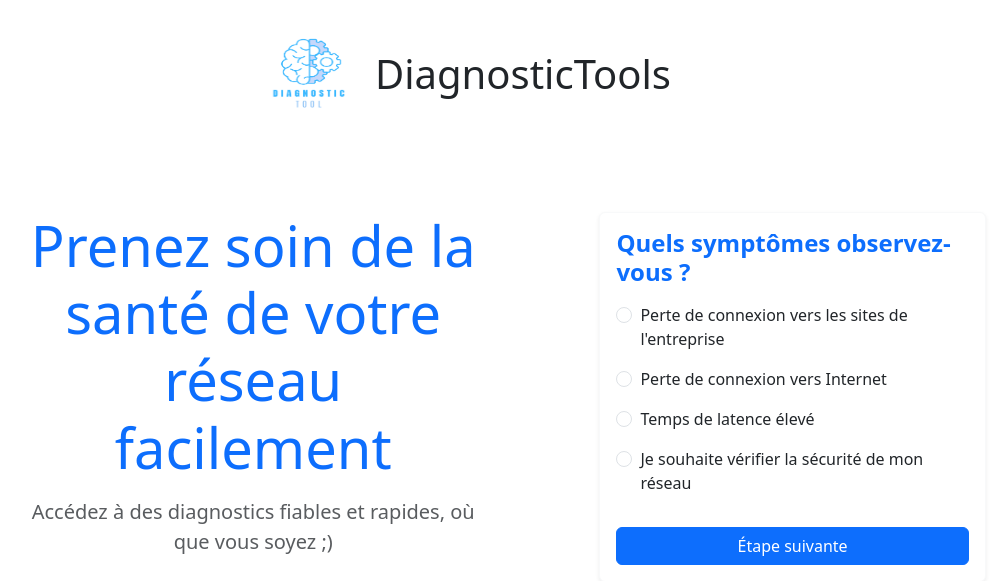
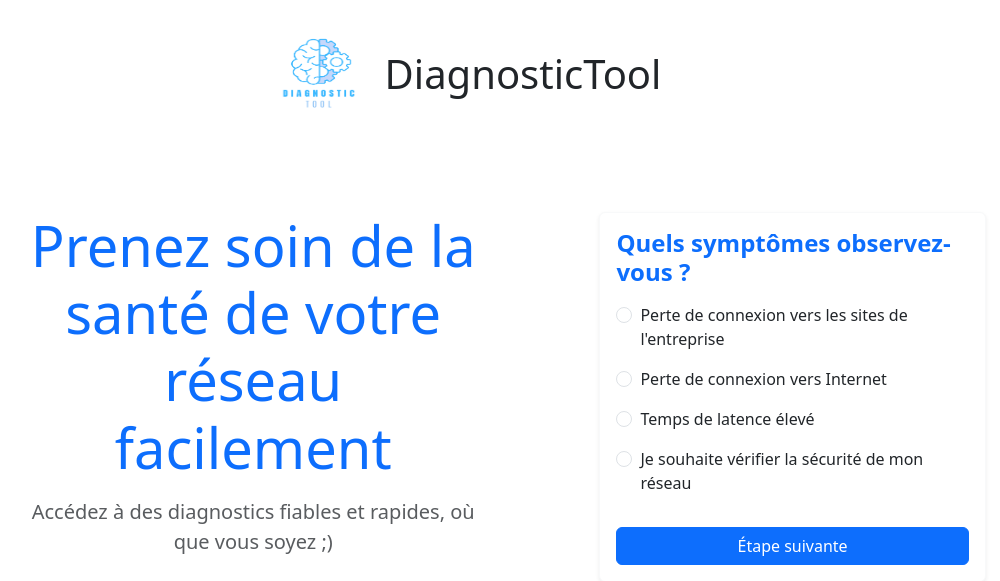
Before and after one commit to andinox/Projet-Python-TSP, a Django app: page /home/ in a window 1280 px wide. Shown: the top 581 px of the page, without its empty margins (175-1175 px from the left). Run offline with Django 5.2, Linux system fonts and the light colour scheme; data comes from the database, SQL or seed files in the repository.

Commit message:
Update base.html

```diff
--- a/DiagnosticTool/templates/DiagnosticTool/base.html
+++ b/DiagnosticTool/templates/DiagnosticTool/base.html
@@ -62,7 +62,7 @@
     <header class="text-center py-4 d-flex align-items-center justify-content-center">
     <img src="/static/img/logo.png" alt="logo"
          class="d-inline-block align-middle me-3" width="100" height="100">
-    <h1 class="mb-0">DiagnosticTools</h1>
+    <h1 class="mb-0">DiagnosticTool</h1>
     </header>
 {% endif %}
 
```
